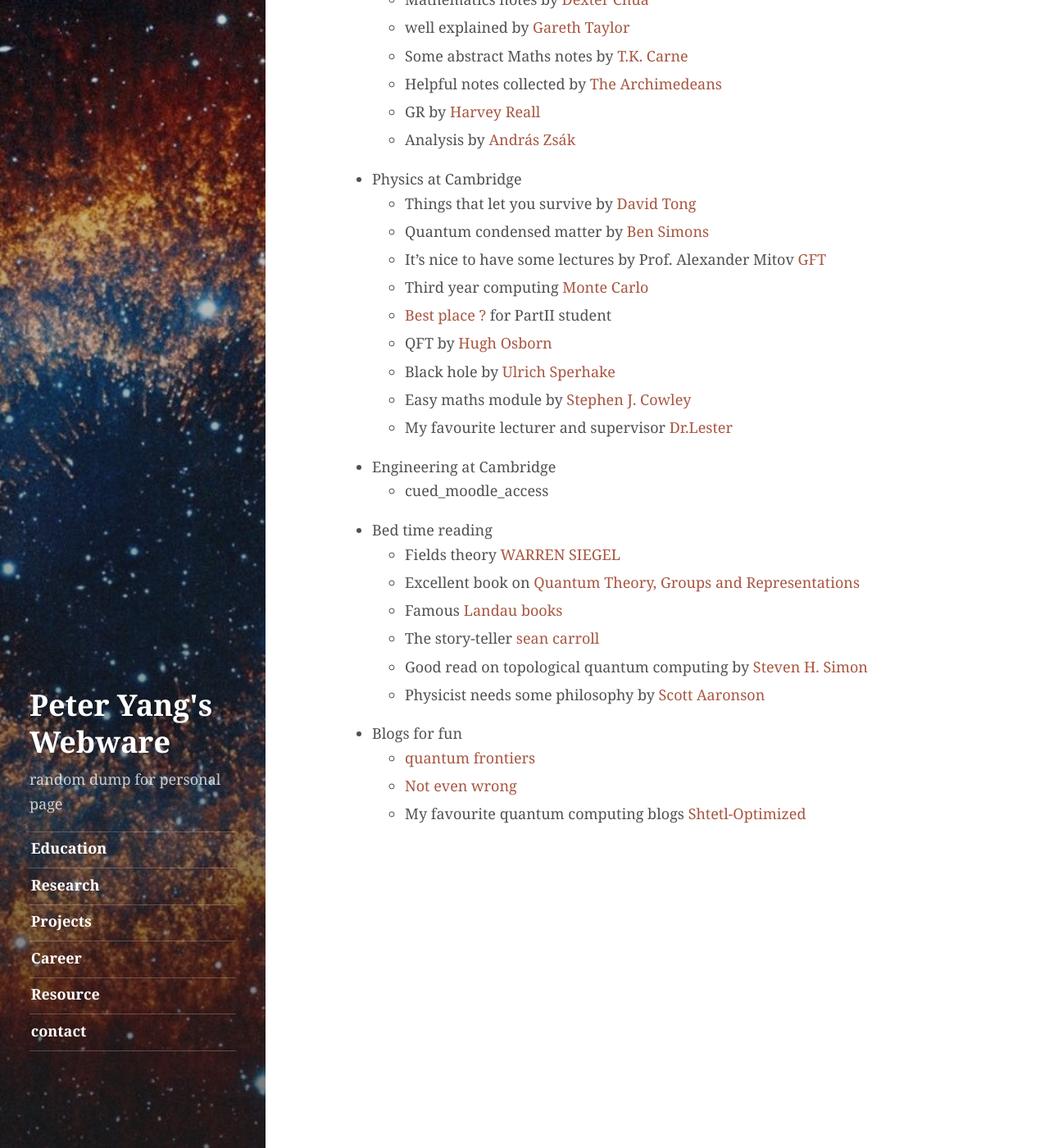
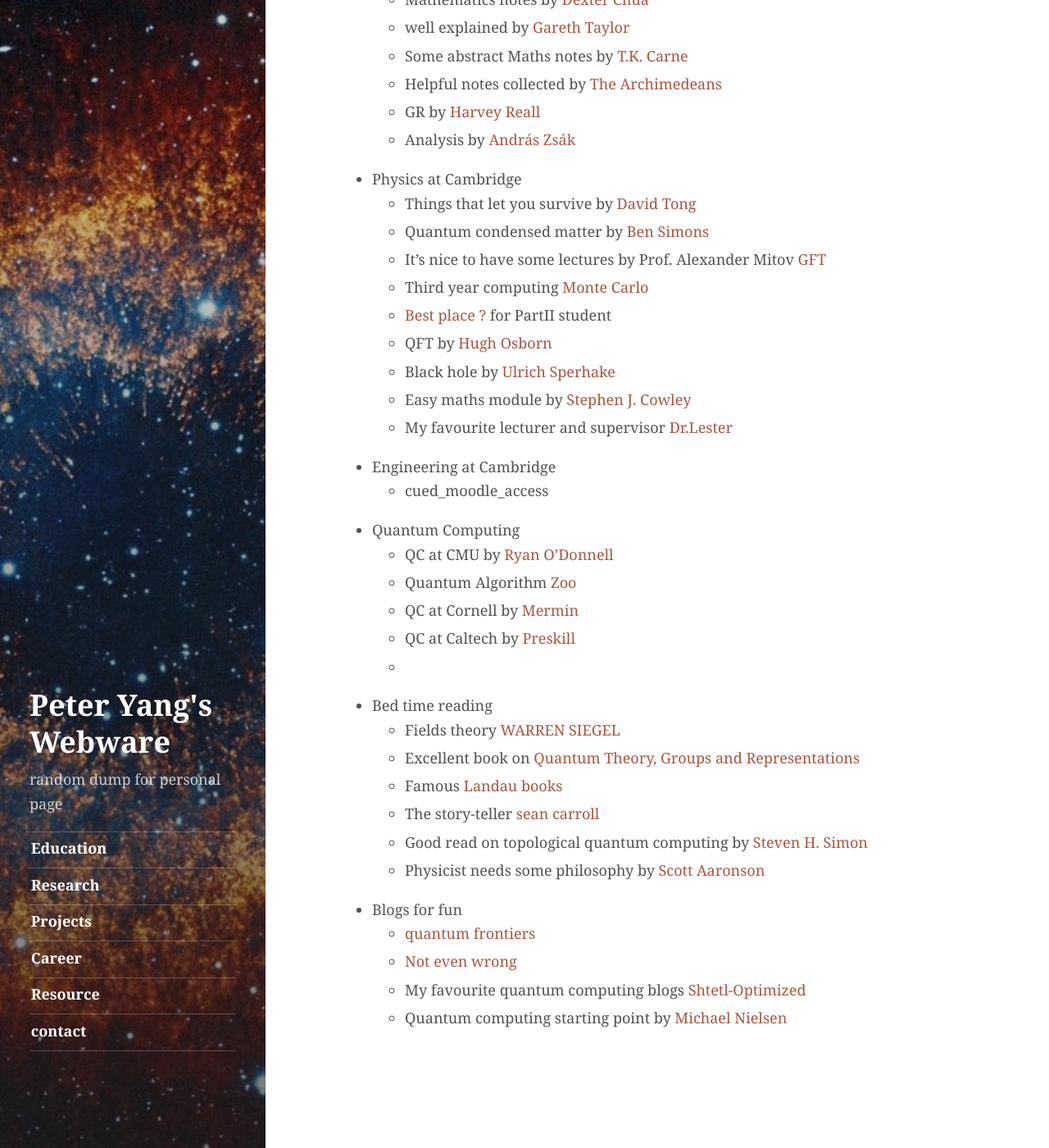
Before and after one commit to AprilSweettooth/aprilsweettooth.github.io, a Jekyll site: the page built from resource.md, in a window 1280 px wide and 1400 px high, scrolled down 917 px. Shown: the whole window at 82% size. Built offline with Jekyll 4.4.1, drawn with Linux system fonts in a browser that asks for light colours; some of the changed text lies outside the part shown.

Commit message:
update resource

```diff
--- a/resource.md
+++ b/resource.md
@@ -42,6 +42,13 @@
 - Engineering at Cambridge
     - cued_moodle_access
 
+- Quantum Computing
+    - QC at CMU by [Ryan O'Donnell](https://www.cs.cmu.edu/~odonnell/quantum18/)
+    - Quantum Algorithm [Zoo](https://quantumalgorithmzoo.org/)
+    - QC at Cornell by [Mermin](https://mermin.lassp.cornell.edu/qcomp/CS483.html)
+    - QC at Caltech by [Preskill](http://theory.caltech.edu/~preskill/ph229/#lecture)
+    -
+
 - Bed time reading
     - Fields theory [WARREN SIEGEL](http://insti.physics.sunysb.edu/~siegel/)
     - Excellent book on [Quantum Theory, Groups and Representations](https://www.math.columbia.edu/~woit/QM/qmbook.pdf)
@@ -54,3 +61,4 @@
     - [quantum frontiers](https://quantumfrontiers.com/)
     - [Not even wrong](http://www.math.columbia.edu/~woit/wordpress/)
     - My favourite quantum computing blogs [Shtetl-Optimized](https://scottaaronson.blog/)
+    - Quantum computing starting point by [Michael Nielsen](https://quantum.country/)
```
Also changed, not shown: other parts of resource.md (+1 -1 lines).
